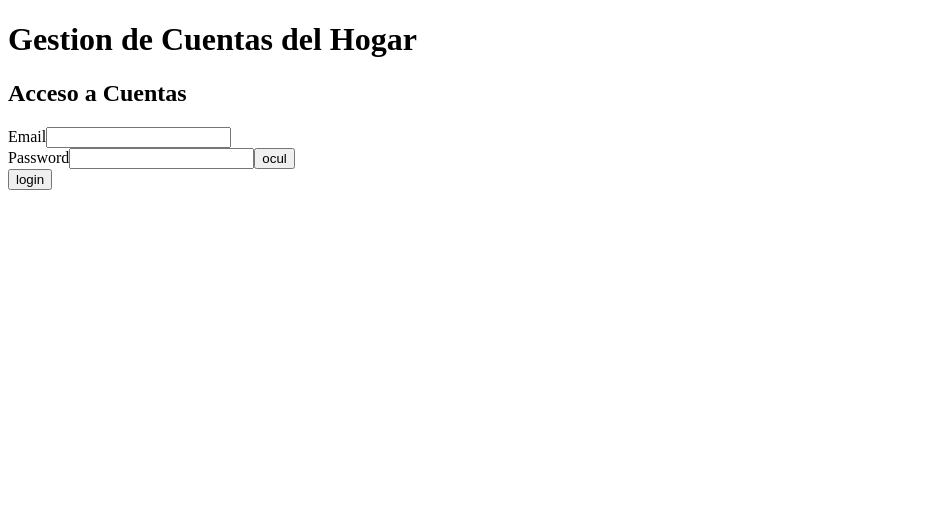
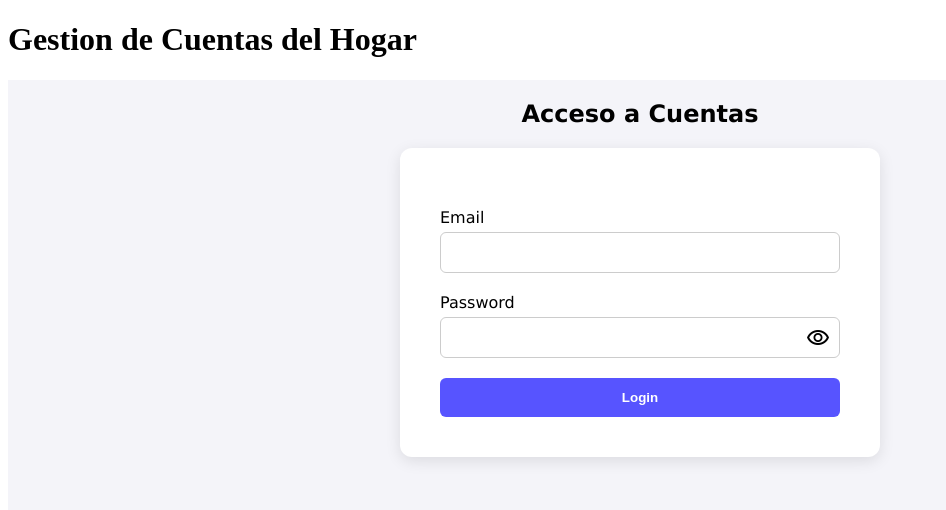
Before and after one commit to GuillermoNavarro/app_cuentas, a Vue app in the folder frontend/gastos-frontend/: page / in a window 1280 px wide. Shown: the top 510 px of the page, without its empty margins (0-946 px from the left). Built offline with nearby package versions, Linux system fonts and the light colour scheme.

Commit message:
Correccion errores Login y diseño

```diff
--- a/frontend/gastos-frontend/index.html
+++ b/frontend/gastos-frontend/index.html
@@ -1,10 +1,11 @@
 <!DOCTYPE html>
-<html lang="">
+<html lang="es">
   <head>
     <meta charset="UTF-8">
     <link rel="icon" href="/favicon.ico">
+    <link rel="stylesheet" href="https://fonts.googleapis.com/css2?family=Material+Symbols+Outlined:opsz,wght,FILL,GRAD@24,400,0,0" />
     <meta name="viewport" content="width=device-width, initial-scale=1.0">
-    <title>Vite App</title>
+    <title>Cuentas del Hogar</title>
   </head>
   <body>
     <div id="app"></div>
--- a/frontend/gastos-frontend/src/components/loguin.vue
+++ b/frontend/gastos-frontend/src/components/loguin.vue
@@ -14,38 +14,109 @@
         headers: {
             "Content-Type": "application/json"
         },
-            body: JSON.stringify({email: email.value, password: password.value})
+        body: JSON.stringify({ email: email.value, password: password.value })
     };
-        try{
+    try {
         const respuesta = await fetch(path, opciones);
         const datos = await respuesta.json();
+        if(respuesta.status === 200) {
             localStorage.setItem('token', datos);
             emit('usuarioLogado');
-        }catch (err){
+        }else{
+            alert(datos.error);
+        }
+    } catch (err) {
         console.log("error del servidor", err)
     }
 }
 </script>
 
 <template>
+    <div class="pantalla_login">
         <h2>Acceso a Cuentas</h2>
-  <form id="login" @submit.prevent="hacerLogin()">
+        <form class="card_login" id="login" @submit.prevent="hacerLogin()">
             <div>
-        <div>
+                <div class="grupo_input">
                     <label for="email">Email</label>
                     <input type="email" id="email" v-model="email" required>
                 </div>
-        <div>
+                <div class="grupo_input">
                     <label for="pass">Password</label>
+                    <div class="input_btn">
                         <input :type="mostrarPass ? 'text' : 'password'" id="pass" v-model="password" required>
-            <button type="button" @click= "mostrarPass = !mostrarPass">ocul</button>
+                        <button class="btn_ocultar" type="button" @click="mostrarPass = !mostrarPass"><span class="material-symbols-outlined">{{  mostrarPass ? 'visibility_off' : 'visibility'}}</span></button>
                     </div>
-        <button>login</button>
+                </div>
+                <button class="btn_principal">Login</button>
             </div>
         </form>
+    </div>
 </template>
 
 <style scoped>
+    .pantalla_login {
+        min-height: 100vh;
+        display: flex;
+        flex-direction: column;
+        align-items: center;
+        background-color: #f4f4f9;
+        font-family: Verdana, Geneva, Tahoma, sans-serif;
+    }
 
+    .card_login {
+        background: white;
+        padding: 40px;
+        border-radius: 12px;
+        box-shadow: 0 4px 15px rgba(0,0,0,0.1);
+        width: 100%;
+        max-width: 400px;
+    }
+
+    .grupo_input {
+        margin-top: 20px;
+    }
+
+    .input_btn{
+        position: relative;
+        width: 100%;
+    }
+
+    input {
+        width: 100%;
+        padding: 12px;
+        border: 1px solid #ccc;
+        border-radius: 6px;
+        margin-top: 5px;
+        box-sizing: border-box;
+    }
+
+    .btn_principal {
+        width: 100%;
+        padding: 12px;
+        background-color: #5754ff;
+        color: white;
+        font-weight: bold;
+        border: none;
+        border-radius: 6px;
+        cursor: pointer;
+        margin-top: 20px;
+    }
+
+    .btn_principal:hover {
+        opacity: 0.9;
+    }
+
+    .btn_ocultar {
+        position: absolute;
+        right: 10px;
+        top: 50%;
+        transform: translateY(-35%);
+        background: none;
+        border: none;
+
+        padding: 0;
+        cursor: pointer;
+
+    }
 
 </style>
```
Lines whose indentation alone changed are shown as unchanged.
